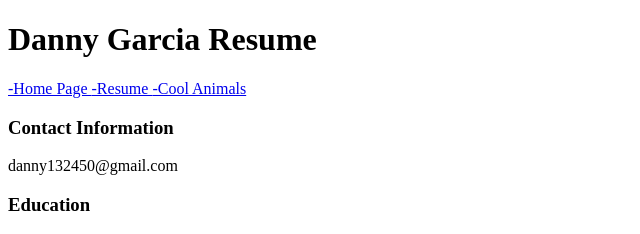
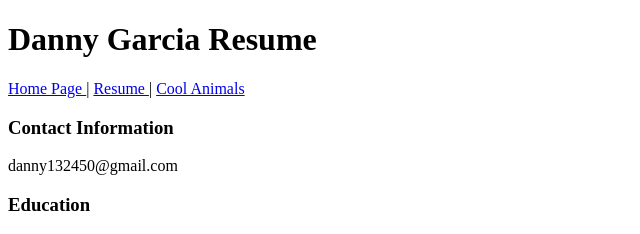
Before and after one commit to dgarcia123/ITMD361Project1, a plain HTML site: page resume.html in a window 1280 px wide. Shown: the top 234 px of the page, 0-640 px from the left. Drawn offline with Linux system fonts and the light colour scheme.

Commit message:
Testing out changes to navigation

```diff
--- a/resume.html
+++ b/resume.html
@@ -10,9 +10,9 @@
   <h1>Danny Garcia Resume</h1>
   <header>
     <nav>
-      <a href = "index.html"> -Home Page </a>
-      <a href = "resume.html"> -Resume </a>
-      <a href = "coolanimals.html"> -Cool Animals </a>
+      <a href = "index.html"> Home Page </a> |
+      <a href = "resume.html"> Resume </a> |
+      <a href = "coolanimals.html"> Cool Animals </a>
     </nav>
   </header>
 
```
